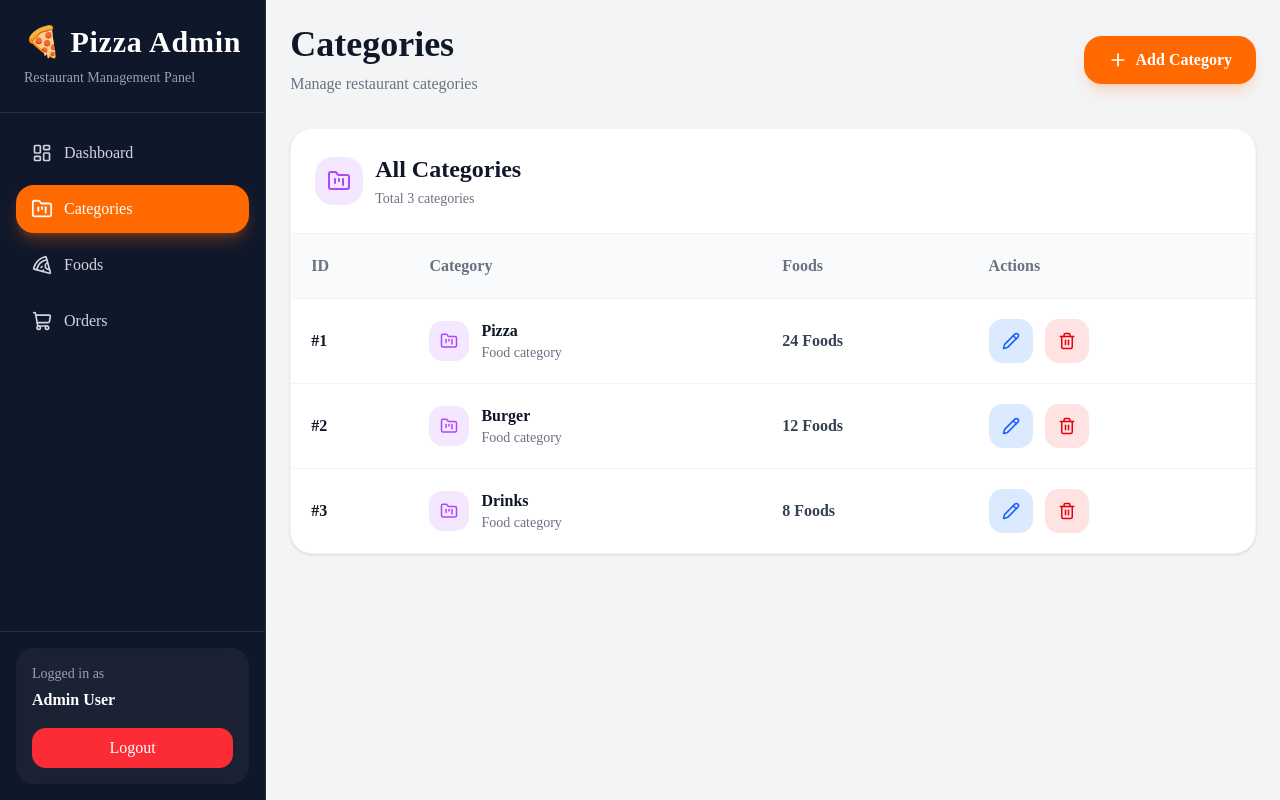
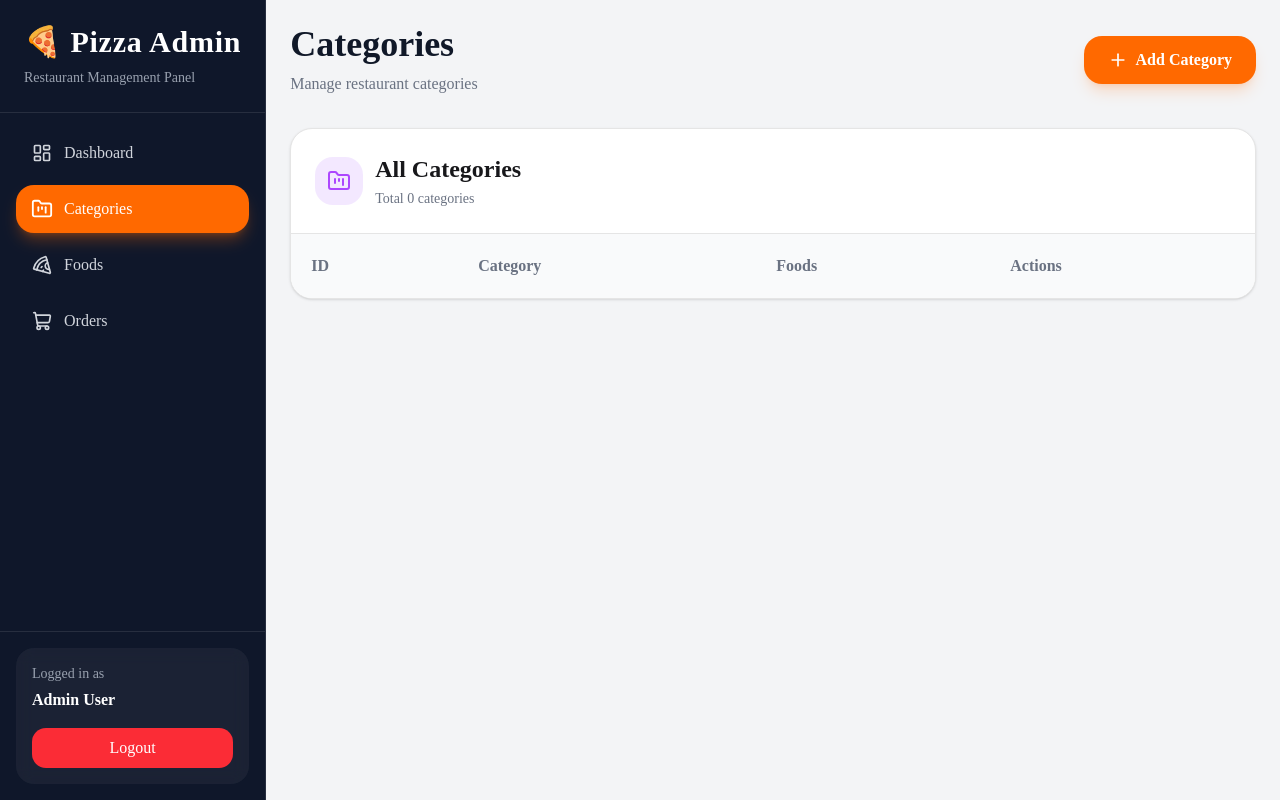
Before and after one commit to wms36155-byte/pizzaProject, a Next.js app: page /admin/categories in a window 1280 px wide. Built offline with nearby package versions, Linux system fonts and the light colour scheme.

Commit message:
admin category

```diff
--- a/app/admin/categories/create/page.tsx
+++ b/app/admin/categories/create/page.tsx
@@ -2,30 +2,37 @@
 
 import { useState } from "react";
 import { useRouter } from "next/navigation";
-import { createCategory } from "@/services/category.servise";
+import { useCategoryStore } from "@/store/category.store";
 
 export default function CreateCategoryPage() {
   const router = useRouter();
+  const { addCategory } = useCategoryStore();
 
   const [name, setName] = useState("");
   const [loading, setLoading] = useState(false);
 
-  const handleSubmit = async (e: React.FormEvent) => {
+  const handleSubmit = (e: React.FormEvent) => {
     e.preventDefault();
 
     if (!name.trim()) return;
 
     setLoading(true);
 
-    await createCategory({ name });
+    addCategory({
+      id: Date.now(),
+      name,
+      slug: name.toLowerCase().replace(/\s+/g, "-"),
+      createdAt: new Date().toLocaleDateString(),
+    });
 
+    setName("");
     setLoading(false);
+
     router.push("/admin/categories");
   };
 
   return (
     <div className="max-w-xl mx-auto">
-
       <h1 className="text-3xl font-bold mb-6">
         Create Category
       </h1>
@@ -34,23 +41,21 @@ export default function CreateCategoryPage() {
         onSubmit={handleSubmit}
         className="bg-white p-6 rounded-2xl border space-y-4"
       >
-
         <input
           value={name}
           onChange={(e) => setName(e.target.value)}
-          placeholder="Category name (Pizza, Burger...)"
+          placeholder="Category name"
           className="w-full border p-3 rounded-xl outline-none focus:ring-2 focus:ring-purple-300"
         />
 
         <button
           disabled={loading}
+          type="submit"
           className="bg-purple-600 text-white w-full py-3 rounded-xl"
         >
           {loading ? "Saving..." : "Create Category"}
         </button>
-
       </form>
-
     </div>
   );
 }
--- a/app/admin/categories/page.tsx
+++ b/app/admin/categories/page.tsx
@@ -1,60 +1,32 @@
+"use client";
+
 import Link from "next/link";
-
-import {
-  FolderKanban,
-  Pencil,
-  Trash2,
-  Plus,
-} from "lucide-react";
-
-const categories = [
-  {
-    id: 1,
-    name: "Pizza",
-    totalFoods: 24,
-  },
-  {
-    id: 2,
-    name: "Burger",
-    totalFoods: 12,
-  },
-  {
-    id: 3,
-    name: "Drinks",
-    totalFoods: 8,
-  },
-];
+import { FolderKanban, Pencil, Trash2, Plus } from "lucide-react";
+import { useCategoryStore } from "@/store/category.store";
 
 export default function CategoriesPage() {
+  const { categories, deleteCategory } = useCategoryStore();
+
   return (
     <div className="space-y-8">
 
       {/* HEADER */}
-      <div className="
-        flex
-        items-center
-        justify-between
-        flex-wrap
-        gap-5
-      ">
+      <div className="flex items-center justify-between flex-wrap gap-5">
 
         <div>
-
-          <h1 className="
-            text-4xl
-            font-black
-            text-gray-900
-          ">
+          <h1 className="text-4xl font-black text-gray-900">
             Categories
           </h1>
 
           <p className="text-gray-500 mt-2">
             Manage restaurant categories
           </p>
-
         </div>
 
-        <button className="
+        {/* ADD BUTTON */}
+        <Link
+          href="/admin/categories/create"
+          className="
             bg-orange-500
             hover:bg-orange-600
             transition
@@ -68,63 +40,31 @@ export default function CategoriesPage() {
             gap-2
             shadow-lg
             shadow-orange-500/20
-        ">
+          "
+        >
           <Plus size={20} />
           Add Category
-        </button>
+        </Link>
 
       </div>
 
       {/* TABLE */}
-      <div className="
-        bg-white
-        rounded-3xl
-        border
-        border-gray-100
-        shadow-sm
-        overflow-hidden
-      ">
+      <div className="bg-white rounded-3xl border shadow-sm overflow-hidden">
 
-        <div className="
-          p-6
-          border-b
-          border-gray-100
-          flex
-          items-center
-          justify-between
-        ">
+        <div className="p-6 border-b flex items-center gap-3">
 
-          <div className="flex items-center gap-3">
-
-            <div className="
-              w-12
-              h-12
-              rounded-2xl
-              bg-purple-100
-              text-purple-500
-              flex
-              items-center
-              justify-center
-            ">
+          <div className="w-12 h-12 rounded-2xl bg-purple-100 text-purple-500 flex items-center justify-center">
             <FolderKanban size={24} />
           </div>
 
           <div>
-
-              <h2 className="
-                text-2xl
-                font-bold
-                text-gray-900
-              ">
+            <h2 className="text-2xl font-bold">
               All Categories
             </h2>
 
             <p className="text-gray-500 text-sm mt-1">
               Total {categories.length} categories
             </p>
-
-            </div>
-
           </div>
 
         </div>
@@ -134,23 +74,10 @@ export default function CategoriesPage() {
           <thead className="bg-gray-50">
 
             <tr>
-
-              <th className="text-left p-5 text-gray-500">
-                ID
-              </th>
-
-              <th className="text-left p-5 text-gray-500">
-                Category
-              </th>
-
-              <th className="text-left p-5 text-gray-500">
-                Foods
-              </th>
-
-              <th className="text-left p-5 text-gray-500">
-                Actions
-              </th>
-
+              <th className="text-left p-5 text-gray-500">ID</th>
+              <th className="text-left p-5 text-gray-500">Category</th>
+              <th className="text-left p-5 text-gray-500">Foods</th>
+              <th className="text-left p-5 text-gray-500">Actions</th>
             </tr>
 
           </thead>
@@ -158,109 +85,57 @@ export default function CategoriesPage() {
           <tbody>
 
             {categories.map((category) => (
-
               <tr
                 key={category.id}
-                className="
-                  border-t
-                  border-gray-100
-                  hover:bg-gray-50
-                  transition
-                "
+                className="border-t hover:bg-gray-50 transition"
               >
 
-                <td className="
-                  p-5
-                  font-semibold
-                  text-gray-900
-                ">
+                {/* ID */}
+                <td className="p-5 font-semibold">
                   #{category.id}
                 </td>
 
+                {/* NAME */}
                 <td className="p-5">
-
                   <div className="flex items-center gap-3">
 
-                    <div className="
-                      w-10
-                      h-10
-                      rounded-xl
-                      bg-purple-100
-                      text-purple-500
-                      flex
-                      items-center
-                      justify-center
-                    ">
+                    <div className="w-10 h-10 rounded-xl bg-purple-100 text-purple-500 flex items-center justify-center">
                       <FolderKanban size={18} />
                     </div>
 
                     <div>
-
-                      <h3 className="
-                        font-semibold
-                        text-gray-900
-                      ">
+                      <h3 className="font-semibold">
                         {category.name}
                       </h3>
 
-                      <p className="
-                        text-sm
-                        text-gray-500
-                      ">
+                      <p className="text-sm text-gray-500">
                         Food category
                       </p>
-
                     </div>
 
                   </div>
-
                 </td>
 
-                <td className="
-                  p-5
-                  font-semibold
-                  text-gray-700
-                ">
+                {/* FOODS */}
+                <td className="p-5 font-semibold text-gray-700">
                   {category.totalFoods} Foods
                 </td>
 
+                {/* ACTIONS */}
                 <td className="p-5">
 
                   <div className="flex items-center gap-3">
 
                     <Link
                       href={`/admin/categories/${category.id}`}
-                      className="
-                        w-11
-                        h-11
-                        rounded-xl
-                        bg-blue-100
-                        text-blue-600
-                        flex
-                        items-center
-                        justify-center
-                        hover:bg-blue-600
-                        hover:text-white
-                        transition
-                      "
+                      className="w-11 h-11 rounded-xl bg-blue-100 text-blue-600 flex items-center justify-center hover:bg-blue-600 hover:text-white transition"
                     >
                       <Pencil size={18} />
                     </Link>
 
                     <button
-                      className="
-                        w-11
-                        h-11
-                        rounded-xl
-                        bg-red-100
-                        text-red-600
-                        flex
-                        items-center
-                        justify-center
-                        hover:bg-red-600
-                        hover:text-white
-                        transition
-                      "
+                      onClick={() => deleteCategory(category.id)}
+                      className="w-11 h-11 rounded-xl bg-red-100 text-red-600 flex items-center justify-center hover:bg-red-600 hover:text-white transition"
                     >
                       <Trash2 size={18} />
                     </button>
@@ -270,7 +145,6 @@ export default function CategoriesPage() {
                 </td>
 
               </tr>
-
             ))}
 
           </tbody>
--- a/components/admin/CategoryForm.tsx
+++ b/components/admin/CategoryForm.tsx
@@ -0,0 +1,109 @@
+"use client";
+
+import { useEffect, useState } from "react";
+import { useCategoryStore } from "@/store/category.store";
+
+type Props = {
+  editId?: number | null;
+  onFinish?: () => void;
+};
+
+export default function CategoryForm({
+  editId,
+  onFinish,
+}: Props) {
+  const { categories, addCategory, updateCategory } =
+    useCategoryStore();
+
+  const [form, setForm] = useState({
+    name: "",
+    slug: "",
+  });
+
+  // LOAD DATA FOR EDIT
+  useEffect(() => {
+    if (editId === null || editId === undefined) return;
+
+    const cat = categories.find(
+      (c) => c.id === editId
+    );
+
+    if (cat) {
+      setForm({
+        name: cat.name,
+        slug: cat.slug,
+      });
+    }
+  }, [editId, categories]);
+
+  const handleChange = (
+    e: React.ChangeEvent<HTMLInputElement>
+  ) => {
+    setForm((prev) => ({
+      ...prev,
+      [e.target.name]: e.target.value,
+    }));
+  };
+
+  const handleSubmit = (e: React.FormEvent) => {
+    e.preventDefault();
+
+    if (!form.name.trim() || !form.slug.trim()) return;
+
+    // EDIT MODE
+    if (editId !== null && editId !== undefined) {
+      updateCategory(editId, {
+        name: form.name.trim(),
+        slug: form.slug.trim(),
+      });
+    } else {
+      // ADD MODE
+      addCategory({
+        id: Date.now(),
+        name: form.name.trim(),
+        slug: form.slug.trim(),
+        createdAt: new Date().toLocaleDateString(),
+      });
+    }
+
+    setForm({ name: "", slug: "" });
+    onFinish?.();
+  };
+
+  return (
+    <form
+      onSubmit={handleSubmit}
+      className="bg-white rounded-2xl border p-6 space-y-4"
+    >
+      <h2 className="text-2xl font-black">
+        {editId ? "Edit Category" : "Add Category"}
+      </h2>
+
+      {/* NAME */}
+      <input
+        name="name"
+        value={form.name}
+        onChange={handleChange}
+        placeholder="Category name"
+        className="w-full h-12 px-4 border rounded-xl outline-none focus:border-orange-500"
+      />
+
+      {/* SLUG */}
+      <input
+        name="slug"
+        value={form.slug}
+        onChange={handleChange}
+        placeholder="Slug"
+        className="w-full h-12 px-4 border rounded-xl outline-none focus:border-orange-500"
+      />
+
+      {/* BUTTON */}
+      <button
+        type="submit"
+        className="w-full h-12 bg-orange-500 hover:bg-orange-600 text-white font-black rounded-xl"
+      >
+        {editId ? "Update Category" : "Add Category"}
+      </button>
+    </form>
+  );
+}
--- a/components/admin/CategoryTable.tsx
+++ b/components/admin/CategoryTable.tsx
@@ -0,0 +1,115 @@
+"use client";
+
+import { Trash2, Pencil } from "lucide-react";
+import { useState } from "react";
+import { useCategoryStore } from "@/store/category.store";
+
+export default function CategoryTable() {
+  const { categories, deleteCategory, editCategory } =
+    useCategoryStore();
+
+  const [editId, setEditId] = useState<
+    string | number | null
+  >(null);
+
+  const [value, setValue] = useState("");
+
+  const startEdit = (id: string | number, name: string) => {
+    setEditId(id);
+    setValue(name);
+  };
+
+  const saveEdit = () => {
+    if (!editId) return;
+
+    editCategory(editId, value);
+
+    setEditId(null);
+    setValue("");
+  };
+
+  return (
+    <div className="bg-white rounded-2xl border shadow-sm p-6">
+
+      <h2 className="text-2xl font-black mb-6">
+        Categories
+      </h2>
+
+      {categories.length === 0 ? (
+        <p className="text-center text-gray-500 py-10">
+          No categories yet
+        </p>
+      ) : (
+        <div className="space-y-3">
+
+          {categories.map((cat) => (
+            <div
+              key={cat.id}
+              className="flex items-center justify-between p-4 border rounded-xl"
+            >
+
+              {/* LEFT */}
+              <div className="flex-1">
+
+                {editId === cat.id ? (
+                  <input
+                    value={value}
+                    onChange={(e) =>
+                      setValue(e.target.value)
+                    }
+                    className="border p-2 rounded w-full"
+                  />
+                ) : (
+                  <>
+                    <h3 className="font-bold text-lg">
+                      {cat.name}
+                    </h3>
+
+                    <p className="text-gray-500 text-sm">
+                      {cat.slug}
+                    </p>
+                  </>
+                )}
+
+              </div>
+
+              {/* ACTIONS */}
+              <div className="flex gap-2">
+
+                {editId === cat.id ? (
+                  <button
+                    onClick={saveEdit}
+                    className="px-3 py-1 bg-green-500 text-white rounded"
+                  >
+                    Save
+                  </button>
+                ) : (
+                  <button
+                    onClick={() =>
+                      startEdit(cat.id, cat.name)
+                    }
+                    className="w-10 h-10 flex items-center justify-center bg-blue-100 text-blue-600 rounded-full"
+                  >
+                    <Pencil size={16} />
+                  </button>
+                )}
+
+                <button
+                  onClick={() =>
+                    deleteCategory(cat.id)
+                  }
+                  className="w-10 h-10 flex items-center justify-center bg-red-100 text-red-600 rounded-full"
+                >
+                  <Trash2 size={16} />
+                </button>
+
+              </div>
+
+            </div>
+          ))}
+
+        </div>
+      )}
+    </div>
+  );
+}
--- /dev/null
+++ b/store/category.store.ts
@@ -0,0 +1,89 @@
+import { create } from "zustand";
+
+export type Category = {
+  id: string | number;
+  name: string;
+  slug: string;
+  createdAt: string;
+};
+
+type CreateCategoryInput = {
+  name: string;
+  slug?: string;
+};
+
+type UpdateCategoryInput = {
+  name: string;
+  slug?: string;
+};
+
+type CategoryStore = {
+  categories: Category[];
+
+  addCategory: (data: CreateCategoryInput) => void;
+
+  deleteCategory: (id: string | number) => void;
+
+  editCategory: (
+    id: string | number,
+    data: UpdateCategoryInput
+  ) => void;
+
+  clearCategories: () => void;
+};
+
+export const useCategoryStore = create<CategoryStore>(
+  (set) => ({
+    categories: [],
+
+    // ➕ ADD
+    addCategory: (data) =>
+      set((state) => ({
+        categories: [
+          ...state.categories,
+          {
+            id: Date.now(),
+            name: data.name.trim(),
+            slug: (
+              data.slug ||
+              data.name
+            )
+              .toLowerCase()
+              .trim(),
+            createdAt: new Date().toLocaleDateString(),
+          },
+        ],
+      })),
+
+    // ❌ DELETE
+    deleteCategory: (id) =>
+      set((state) => ({
+        categories: state.categories.filter(
+          (c) => c.id !== id
+        ),
+      })),
+
+    // ✏️ EDIT (FIXED)
+    editCategory: (id, data) =>
+      set((state) => ({
+        categories: state.categories.map((c) =>
+          c.id === id
+            ? {
+                ...c,
+                name: data.name.trim(),
+                slug: (
+                  data.slug ||
+                  data.name
+                )
+                  .toLowerCase()
+                  .trim(),
+              }
+            : c
+        ),
+      })),
+
+    // 🧹 CLEAR
+    clearCategories: () =>
+      set({ categories: [] }),
+  })
+);
```
Also changed, not shown: types/category.ts (+5 -3 lines). Lines whose indentation alone changed are shown as unchanged.
